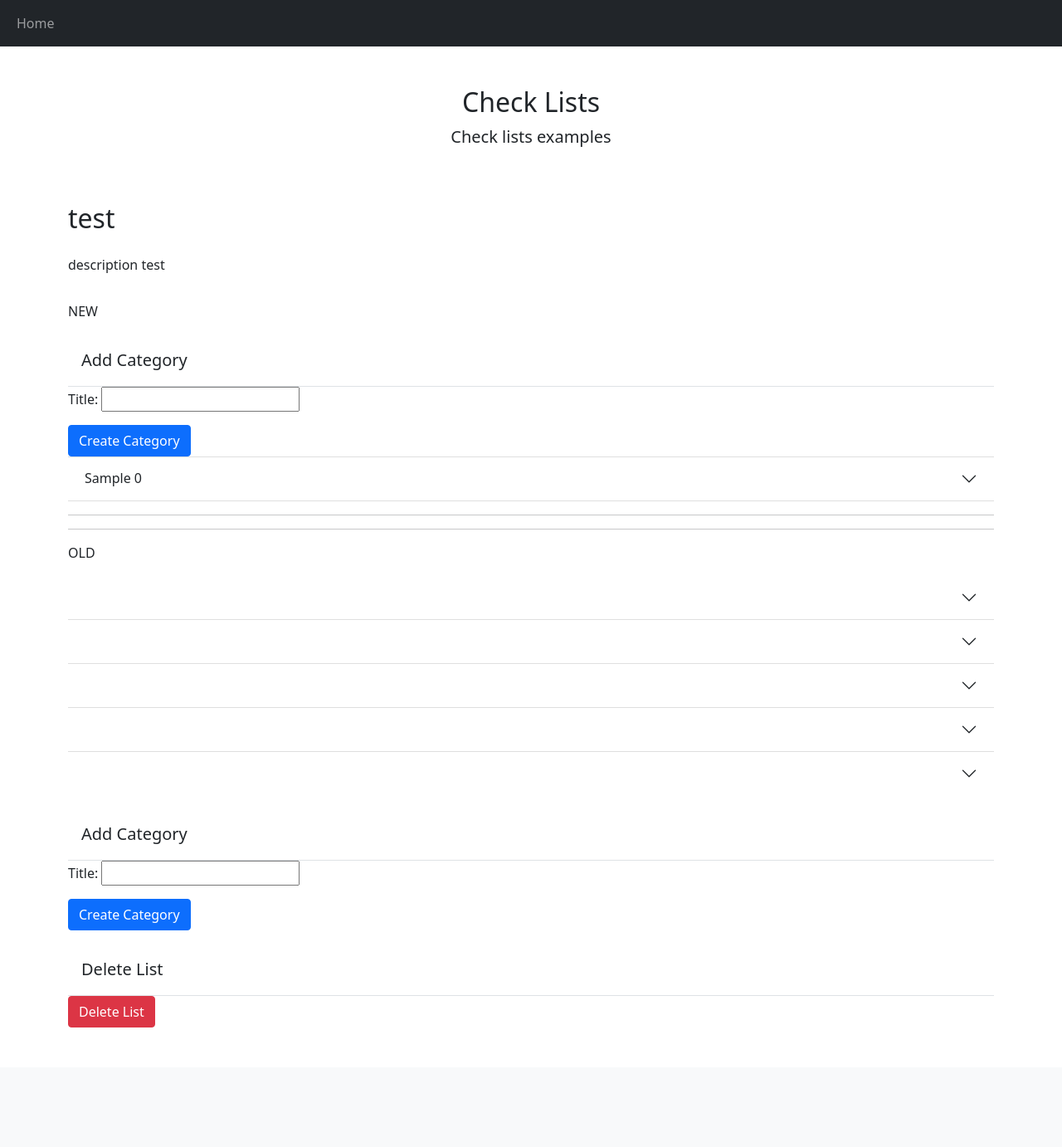
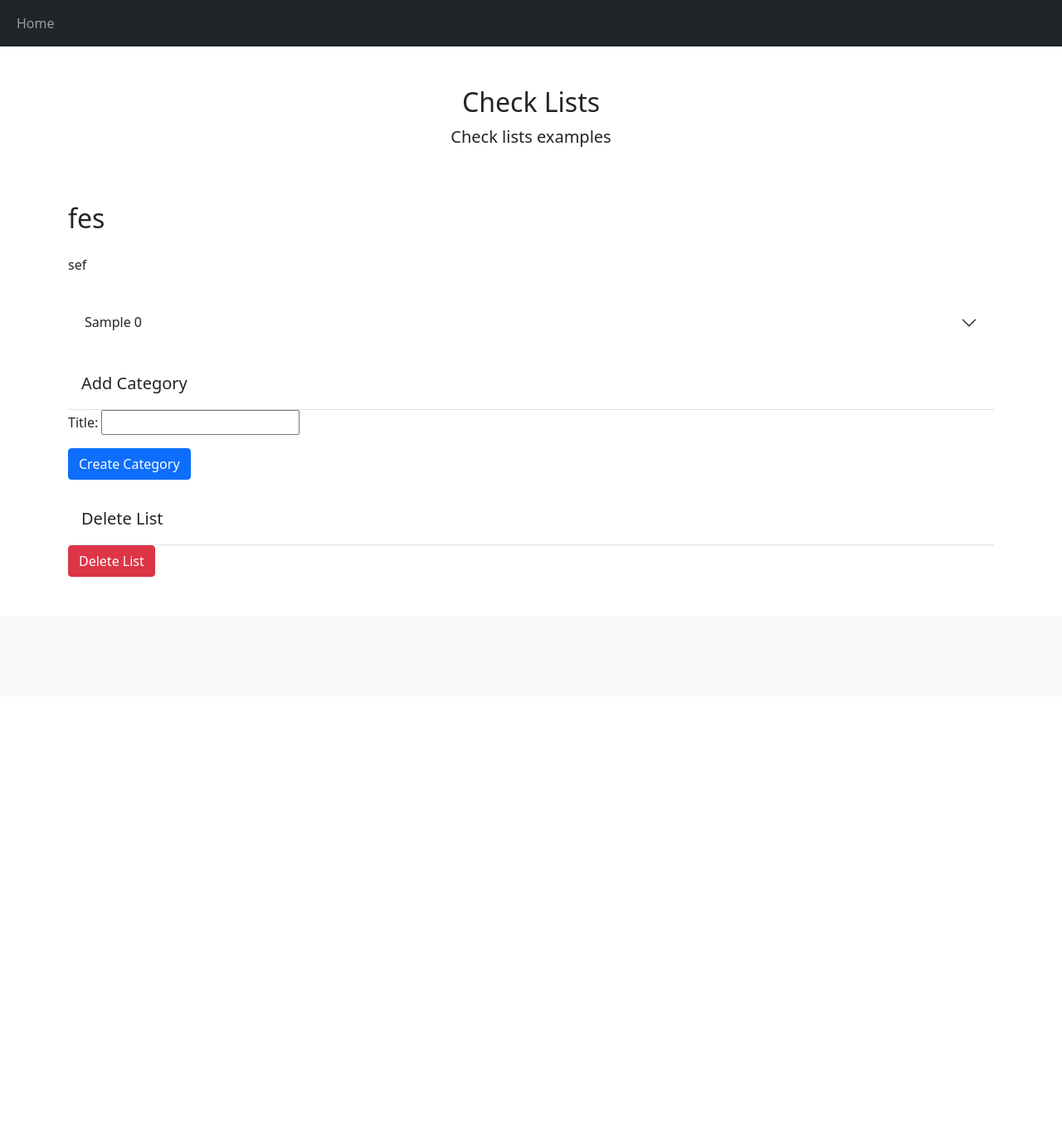
Before and after one commit to zeinlol/Check-List, a Django app: template testsite/checklist/templates/checklist/edit_list.html in a window 1280 px wide. Shown: the whole page at 83% size. After the commit the page ends 695 px from the top, so only its background shows below. Run offline with Django 3.2, Linux system fonts and the light colour scheme; data comes from the database, SQL or seed files in the repository; tables that the repository leaves empty hold one stand-in row (values such as "Sample post"); the template is opened without the code that fills it: values that come from a table or form of the project are taken from there, most other values are stand-ins (such as "Sample title", 1, 10 or a date in 2020).

Commit message:
remaded editting list

```diff
--- a/testsite/checklist/models.py
+++ b/testsite/checklist/models.py
@@ -30,7 +30,7 @@
     completed = models.BooleanField(default=False)
     status = models.ForeignKey(Status, on_delete=models.CASCADE, db_index=True, null=True)
     related_list = models.ForeignKey(CheckList, on_delete=models.CASCADE, db_index=True, null=True, related_name='item_list')
-    related_items = models.ManyToManyField('self', blank=True, related_name='related_items')
+    related_to = models.ForeignKey('self', on_delete=models.CASCADE, db_index=True, null=True, blank=True,related_name='related_items')
     comments = models.ManyToManyField('Comment', blank=True, related_name='comments')
 
     def __str__(self):
--- a/testsite/checklist/templates/checklist/edit_list.html
+++ b/testsite/checklist/templates/checklist/edit_list.html
@@ -7,18 +7,6 @@
 
 
 <div class="accordion accordion-flush" id="accordionFlushedit">
-    <p>NEW</p>
-
-
-<form action="#" method="post" enctype=multipart/form-data>
-    <div class="modal-header">
-        <h5 class="modal-title" id="exampleModalLabel">Add Category</h5>
-    </div>
-    {% csrf_token %}
-    {{item_form.as_p}}
-    <input type="hidden" name="list_id" value="{{ checklist.id }}">
-    <button type="submit" class="btn btn-primary" name="new_category">Create Category</button>
-</form>
     {% for category in new_list_items %}
     <div class="accordion-item">
         <h2 class="accordion-header">
@@ -31,14 +19,12 @@
             <div class="accordion-body subtask-item">
                 <p>{{ subtask }}
                 <form action="#" method="post" enctype=multipart/form-data>{% csrf_token %}
-                    <input type="hidden" name="subtask_id" value="{{ subtask.id }}">
-                    <button type="submit" class="btn btn-danger" name="delete_subtask">Delete</button>
+                    <input type="hidden" name="item_id" value="{{ subtask.id }}">
+                    <button type="submit" class="btn btn-danger" name="delete_item">Delete</button>
                 </form>
                 </p>
             </div>
             {% endfor %}
-        </div>
-        <div id="subtasks{{ category.0.id }}" class="accordion-collapse collapse" aria-labelledby="flush-headingOne" data-bs-parent="#accordionFlushedit">
 
             <div class="accordion-body subtask-item">
                 <p>Add Subtask</p>
@@ -63,56 +49,6 @@
         </div>
     </div>
     {% endfor %}
-
-
-<hr><hr>
-
-
-    <p>OLD</p>
-    {% for category in list_items %}
-    <div class="accordion-item">
-        <h2 class="accordion-header">
-            <button class="accordion-button collapsed" type="button" data-bs-toggle="collapse" data-bs-target="#subtasks{{category.0.id}}" aria-expanded="false" aria-controls="subtasks{{ category.0.id }}">
-                {{ category.0 }}
-            </button>
-        </h2>
-        <div id="subtasks{{ category.0.id }}" class="accordion-collapse collapse" aria-labelledby="flush-headingOne" data-bs-parent="#accordionFlushedit">
-            {% for subtask in category.1 %}
-            <div class="accordion-body subtask-item">
-                <p>{{ subtask }}
-                <form action="#" method="post" enctype=multipart/form-data>{% csrf_token %}
-                    <input type="hidden" name="subtask_id" value="{{ subtask.id }}">
-                    <button type="submit" class="btn btn-danger" name="delete_subtask">Delete</button>
-                </form>
-                </p>
-            </div>
-            {% endfor %}
-        </div>
-        <div id="subtasks{{ category.0.id }}" class="accordion-collapse collapse" aria-labelledby="flush-headingOne" data-bs-parent="#accordionFlushedit">
-
-            <div class="accordion-body subtask-item">
-                <p>Add Subtask</p>
-
-                <form action="#" method="post" enctype=multipart/form-data>
-                    {% csrf_token %}
-                    {{subtask_form.as_p}}
-                    <input type="hidden" name="category_id" value="{{ category.0.id}}">
-                    <div class="modal-footer">
-                        <button type="submit" class="btn btn-primary" name="subtask">Create SubTast</button>
-                    </div>
-                </form>
-            </div>
-            <div class="accordion-body subtask-item">
-                <p>Delete Category</p>
-
-                <form action="#" method="post" enctype=multipart/form-data>{% csrf_token %}
-                    <input type="hidden" name="category_id" value="{{ category.0.id }}">
-                    <button type="submit" class="btn btn-danger" name="delete_category">Delete Category</button>
-                </form>
-            </div>
-        </div>
-    </div>
-    {% endfor %}
 </div>
 
 
@@ -121,9 +57,9 @@
         <h5 class="modal-title" id="exampleModalLabel">Add Category</h5>
     </div>
     {% csrf_token %}
-    {{categories_form.as_p}}
+    {{item_form.as_p}}
     <input type="hidden" name="list_id" value="{{ checklist.id }}">
-    <button type="submit" class="btn btn-primary" name="category">Create Category</button>
+    <button type="submit" class="btn btn-primary" name="new_category">Create Category</button>
 </form>
 
 <form action="{% url 'home' %}" method="post" enctype=multipart/form-data>{% csrf_token %}
```
Also changed, not shown: testsite/checklist/views.py (+9 -48 lines), db.sqlite3 (added), testsite/checklist/migrations/0001_initial.py, testsite/checklist/migrations/0002_image.py (deleted), testsite/checklist/migrations/0003_auto_20210218_0515.py (deleted), testsite/checklist/migrations/0004_auto_20210218_2010.py (deleted), testsite/checklist/migrations/0005_auto_20210218_2059.py (deleted), testsite/checklist/migrations/0006_comment_photo.py (deleted), testsite/checklist/migrations/0007_category_subcategories.py (deleted), testsite/checklist/migrations/0008_auto_20210219_0536.py (deleted), testsite/checklist/migrations/0009_auto_20210219_0554.py (deleted), testsite/checklist/migrations/0010_delete_image.py (deleted), testsite/checklist/migrations/0011_auto_20210219_0828.py (deleted), testsite/checklist/migrations/0012_auto_20210219_0855.py (deleted), 4 more files.
